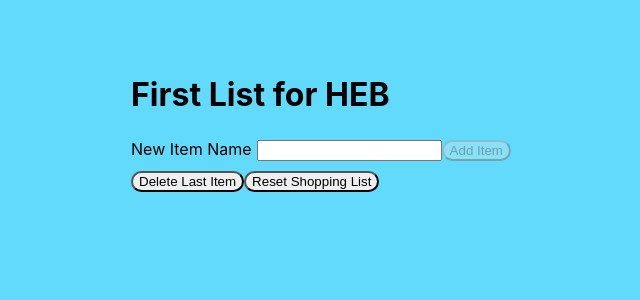
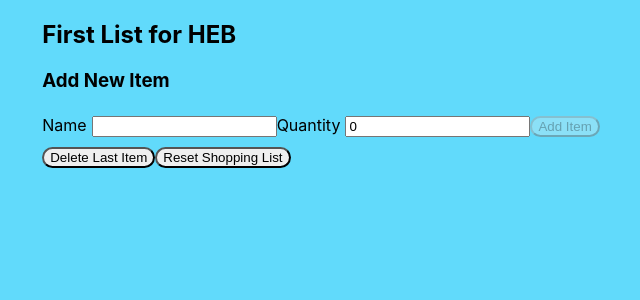
Before and after one commit to jakierice/shopping-list-demo, a React (Create React App) app: page / in a window 1280 px wide. Shown: the top 300 px of the page, without its empty margins (319-959 px from the left). Built offline with nearby package versions, Linux system fonts and the light colour scheme.

Commit message:
refactor: use Ramda for more FP style code

```diff
--- a/package.json
+++ b/package.json
@@ -6,6 +6,7 @@
     "@testing-library/jest-dom": "^5.11.4",
     "@testing-library/react": "^11.1.0",
     "@testing-library/user-event": "^12.1.10",
+    "ramda": "^0.27.1",
     "react": "^17.0.1",
     "react-dom": "^17.0.1",
     "react-scripts": "4.0.0",
--- a/src/App.css
+++ b/src/App.css
@@ -60,7 +60,27 @@
 }
 
 .ShoppingList-item {
+  display: flex;
+  align-items: center;
+  justify-content: flex-start;
   margin-bottom: 4px;
+}
+
+.ShoppingList-item-deleteButton {
+  border-radius: 100px;
+  background-color: transparent;
+  border: 3px solid #000000;
+  font-size: 20px;
+  line-height: 20px;
+  display: flex;
+  align-items: center;
+  justify-content: center;
+  width: 32px;
+  height: 32px;
+}
+
+.ShoppingList-item-name {
+  margin-left: 4px;
 }
 
 @keyframes App-logo-spin {
--- a/src/App.js
+++ b/src/App.js
@@ -1,55 +1,59 @@
 import React from "react"
+import * as R from "ramda"
 import { v4 as uuid } from "uuid"
+
 import "./App.css"
-
-const addItemToShoppingList = (itemName) => (shoppingList) =>
-  shoppingList.concat({ key: uuid(), name: itemName })
-
-const deleteItemFromShoppingList = (itemKey) => (shoppingList) =>
-  shoppingList.filter((item) => item.key !== itemKey)
-
-const deleteLastItemFromShoppingList = (shoppingList) =>
-  shoppingList.filter((item, index) => index !== shoppingList.length - 1)
-
-const emptyShoppingList = () => []
 
 const useShoppingListState = (initialState) => {
   const [list, setList] = React.useState(initialState)
 
   return {
-    setListStateWithNewItem: (itemName) => () =>
-      setList(addItemToShoppingList(itemName)),
+    setListThunks: {
+      newItem: ({ name, quantity }) => () =>
+        setList(R.append({ key: uuid(), name, quantity })),
 
-    setListStateWithoutItem: (itemKey) => () =>
-      setList(deleteItemFromShoppingList(itemKey)),
+      withoutItem: (itemKey) => () =>
+        setList(R.filter((item) => item.key !== itemKey)),
 
-    setListStateWithoutLastItem: () => setList(deleteLastItemFromShoppingList),
+      withLastItem: () => setList(R.dropLast(1)),
 
-    clearListState: () => setList(emptyShoppingList),
-
+      clear: () => setList([]),
+    },
     shoppingList: list,
   }
 }
 
-const useShoppingListItemForm = ({ setListStateWithNewItem }) => {
-  const [newItemName, setNewItemName] = React.useState("")
-  const validations = [newItemName.length === 0]
-  const isValid = validations.includes(false)
+const useShoppingListItemForm = ({ onSubmit }) => {
+  const [name, setName] = React.useState("")
+  const [quantity, setQuantity] = React.useState(0)
+  const isValid = R.allPass([
+    R.propSatisfies(R.pipe(R.isEmpty, R.not), "name"),
+    R.propSatisfies(R.lt(0), "quantity"),
+  ])({ name, quantity })
+
+  const resetForm = () => {
+    setName("")
+    setQuantity(0)
+  }
 
   const handleSubmit = (event) => {
     event.preventDefault()
 
     if (isValid) {
-      setListStateWithNewItem(newItemName)()
-      setNewItemName("")
+      onSubmit({ name, quantity })()
+      resetForm()
     }
   }
 
   return {
     fields: {
       name: {
-        value: newItemName,
-        handler: (e) => setNewItemName(e.target.value),
+        value: name,
+        handler: (e) => setName(e.target.value),
+      },
+      quantity: {
+        value: quantity,
+        handler: (e) => setQuantity(parseInt(e.target.value)),
       },
     },
     isValid,
@@ -58,41 +62,51 @@
 }
 
 function ShoppingList(props) {
-  const {
-    setListStateWithNewItem,
-    setListStateWithoutItem,
-    setListStateWithoutLastItem,
-    clearListState,
-    shoppingList,
-  } = useShoppingListState([])
+  const { setListThunks, shoppingList } = useShoppingListState([])
 
   const { fields, isValid, handleSubmit } = useShoppingListItemForm({
-    setListStateWithNewItem,
+    onSubmit: setListThunks.newItem,
   })
 
   return (
     <div>
-      <h1>{props.listName}</h1>
+      <h2>{props.listName}</h2>
       <form onSubmit={handleSubmit}>
+        <h3>Add New Item</h3>
         <label>
-          New Item Name
+          Name
           <input
             type="text"
             value={fields.name.value}
             onChange={fields.name.handler}
           />
         </label>
+        <label>
+          Quantity
+          <input
+            type="number"
+            value={fields.quantity.value}
+            onChange={fields.quantity.handler}
+          />
+        </label>
         <button onClick={handleSubmit} disabled={!isValid}>
           Add Item
         </button>
       </form>
-      <button onClick={setListStateWithoutLastItem}>Delete Last Item</button>
-      <button onClick={clearListState}>Reset Shopping List</button>
+      <button onClick={setListThunks.withoutLastItem}>Delete Last Item</button>
+      <button onClick={setListThunks.clear}>Reset Shopping List</button>
       <ul className="ShoppingList-list">
         {shoppingList.map((item) => (
           <li key={item.key} className="ShoppingList-item">
-            {item.name}{" "}
-            <button onClick={setListStateWithoutItem(item.key)}>X</button>
+            <button
+              className="ShoppingList-item-deleteButton"
+              onClick={setListThunks.withoutItem(item.key)}
+            >
+              X
+            </button>
+            <span className="ShoppingList-item-name">
+              {item.name} x {item.quantity}
+            </span>
           </li>
         ))}
       </ul>
```
Also changed, not shown: 1 other file (tests, documents, lock files or other folders).
